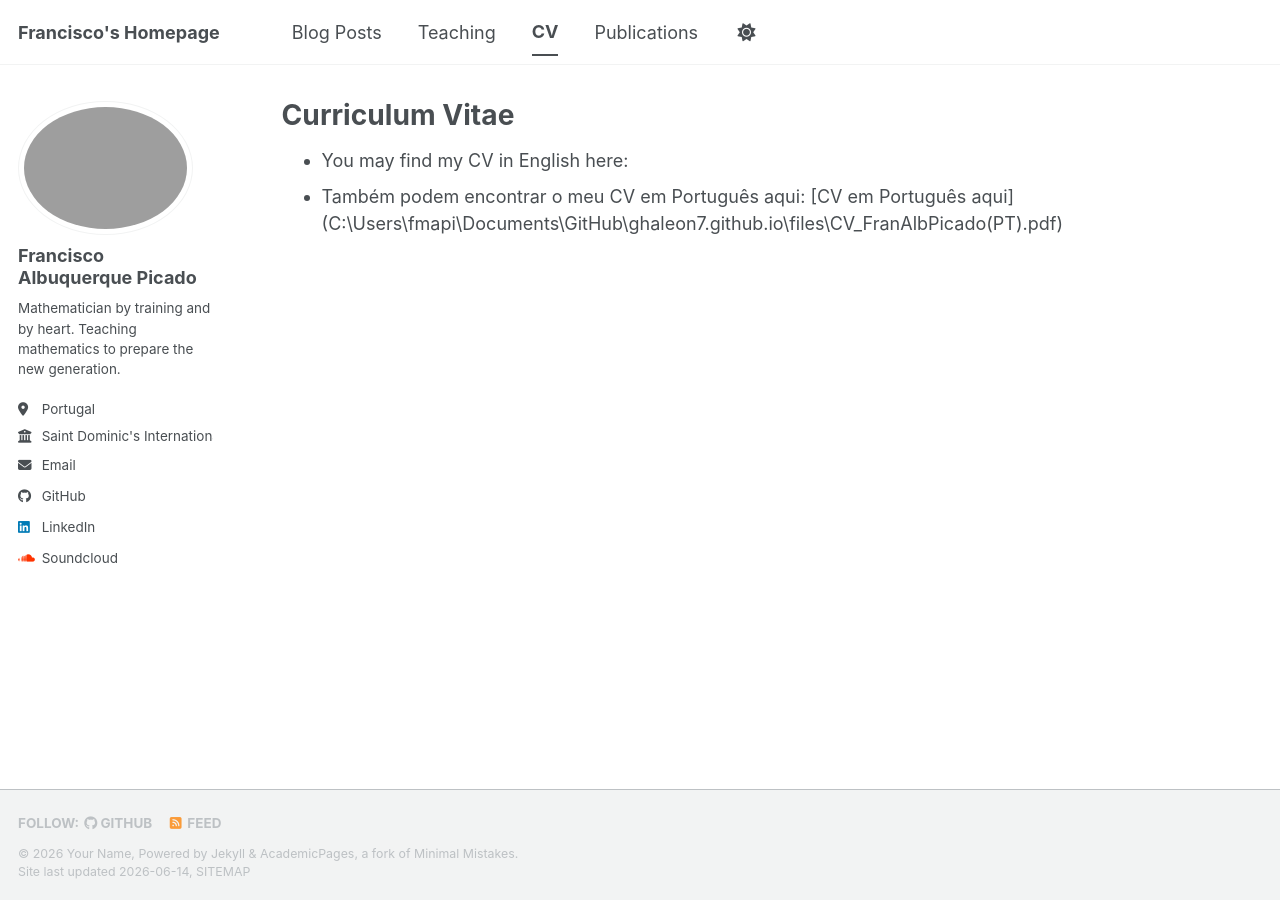
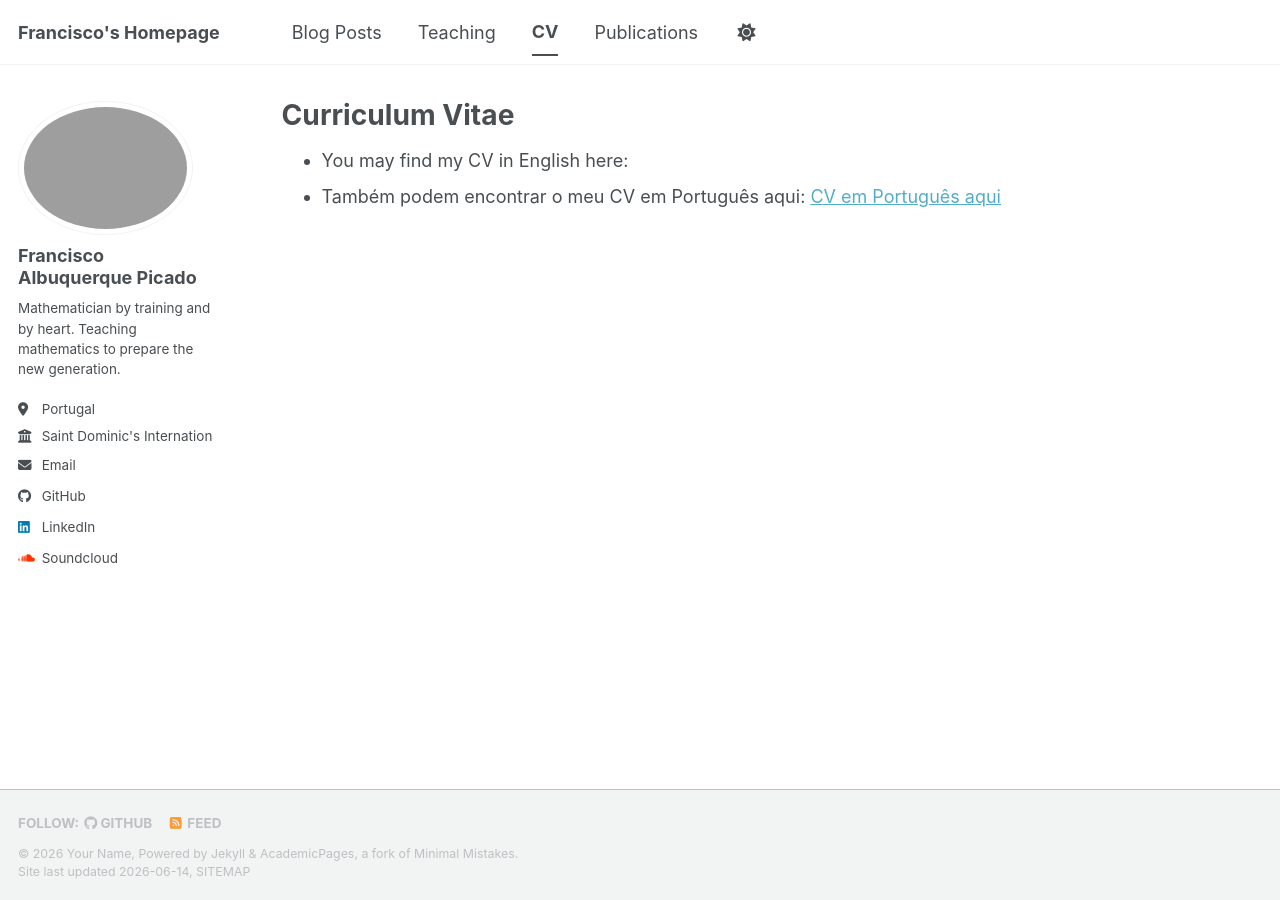
Before and after one commit to ghaleon7/ghaleon7.github.io, a Jekyll site: the page built from _pages/cv.md, in a window 1280 px wide. Built offline with Jekyll 4.4.1, drawn with Linux system fonts in a browser that asks for light colours; a script bundle is joined from its source files by our own code; library files that are not in the unit come from our copies.

Commit message:
Update cv.md

```diff
--- a/_pages/cv.md
+++ b/_pages/cv.md
@@ -8,7 +8,7 @@ redirect_from:
 ---
 
 * You may find my CV in English here:
-* Também podem encontrar o meu CV em Português aqui: [CV em Português aqui] (C:\Users\fmapi\Documents\GitHub\ghaleon7.github.io\files\CV_FranAlbPicado(PT).pdf)
+* Também podem encontrar o meu CV em Português aqui: [CV em Português aqui](files\CV_FranAlbPicado(PT).pdf)
 
 <!---
 {% include base_path %}
```
